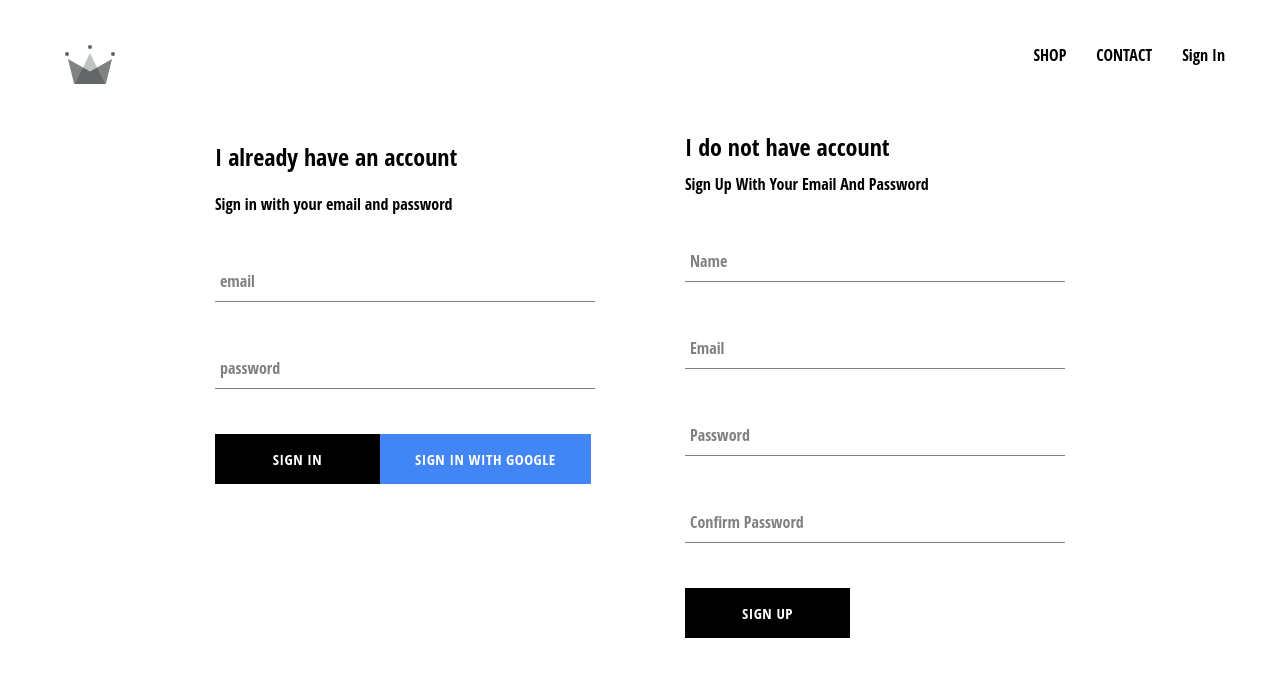
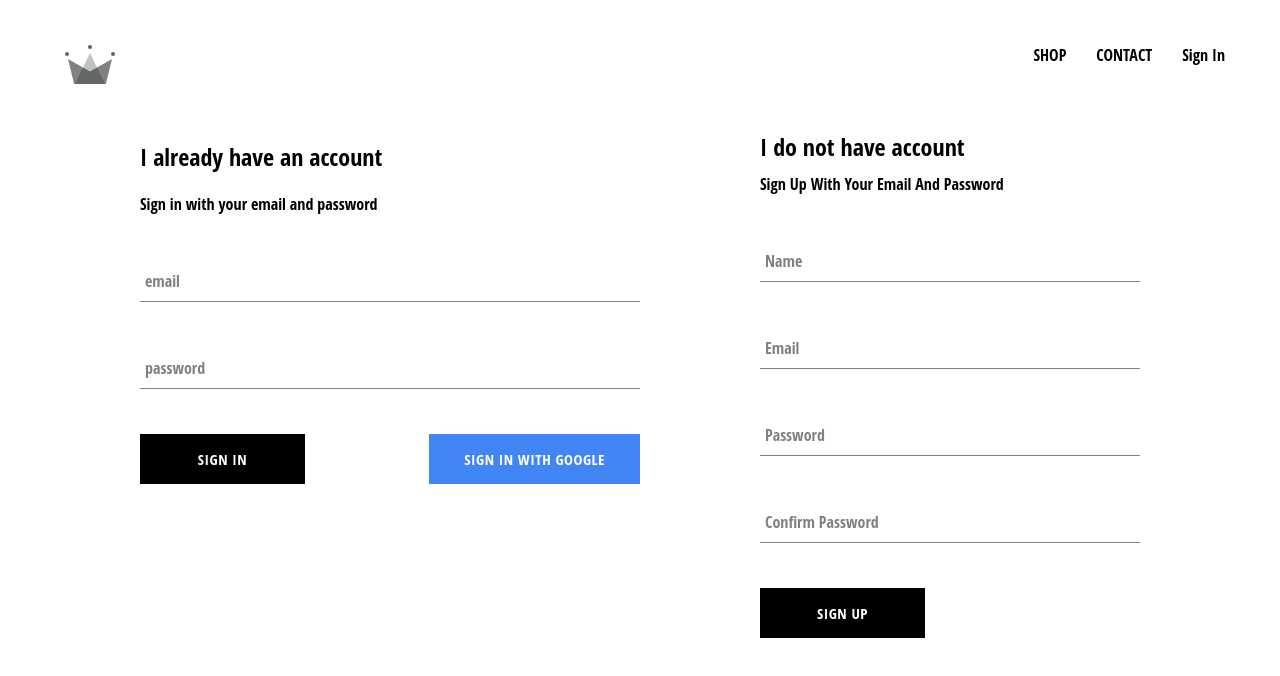
Before and after one commit to ghostman2311/crwn-clothing, a React (Create React App) app: page /signin in a window 1280 px wide. Shown: the top 676 px of the page. Built offline with nearby package versions, Linux system fonts and the light colour scheme; no server answers.

Commit message:
updated signin page css

```diff
--- a/src/components/sign-in/sign-in.scss
+++ b/src/components/sign-in/sign-in.scss
@@ -1,5 +1,5 @@
 .sign-in {
-  width: 380px;
+  width: 500px;
   display: flex;
   flex-direction: column;
 
@@ -9,7 +9,6 @@
 
   .buttons {
     display: flex;
-    flex-direction: row;
-    align-items: baseline;
+    justify-content: space-between;
   }
 }
--- a/src/pages/signinandsignup/sign-in-and-sign-up.scss
+++ b/src/pages/signinandsignup/sign-in-and-sign-up.scss
@@ -1,5 +1,5 @@
 .sign-in-and-sign-up {
-  width: 850px;
+  width: 1000px;
   display: flex;
   justify-content: space-between;
   margin: 30px auto;
```
